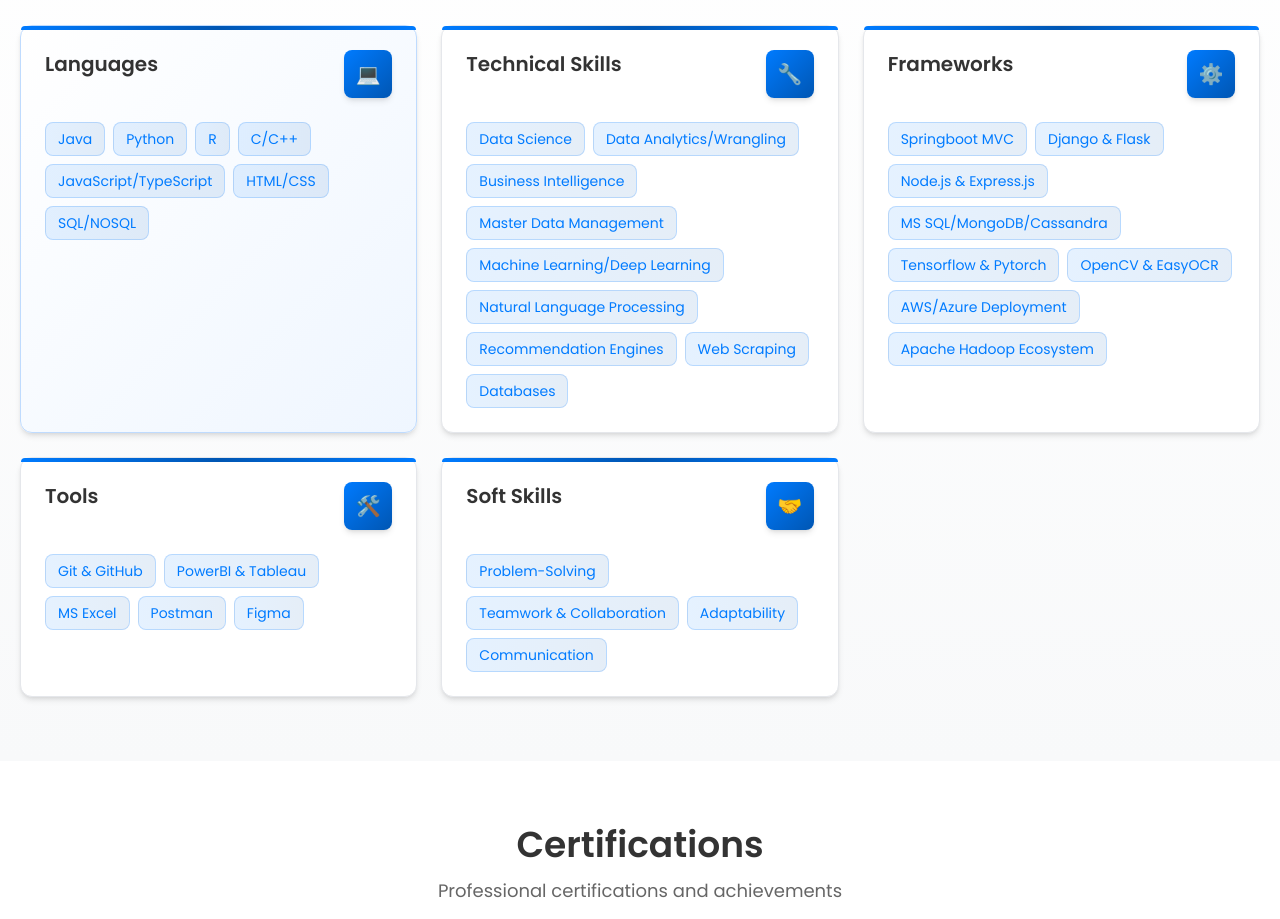
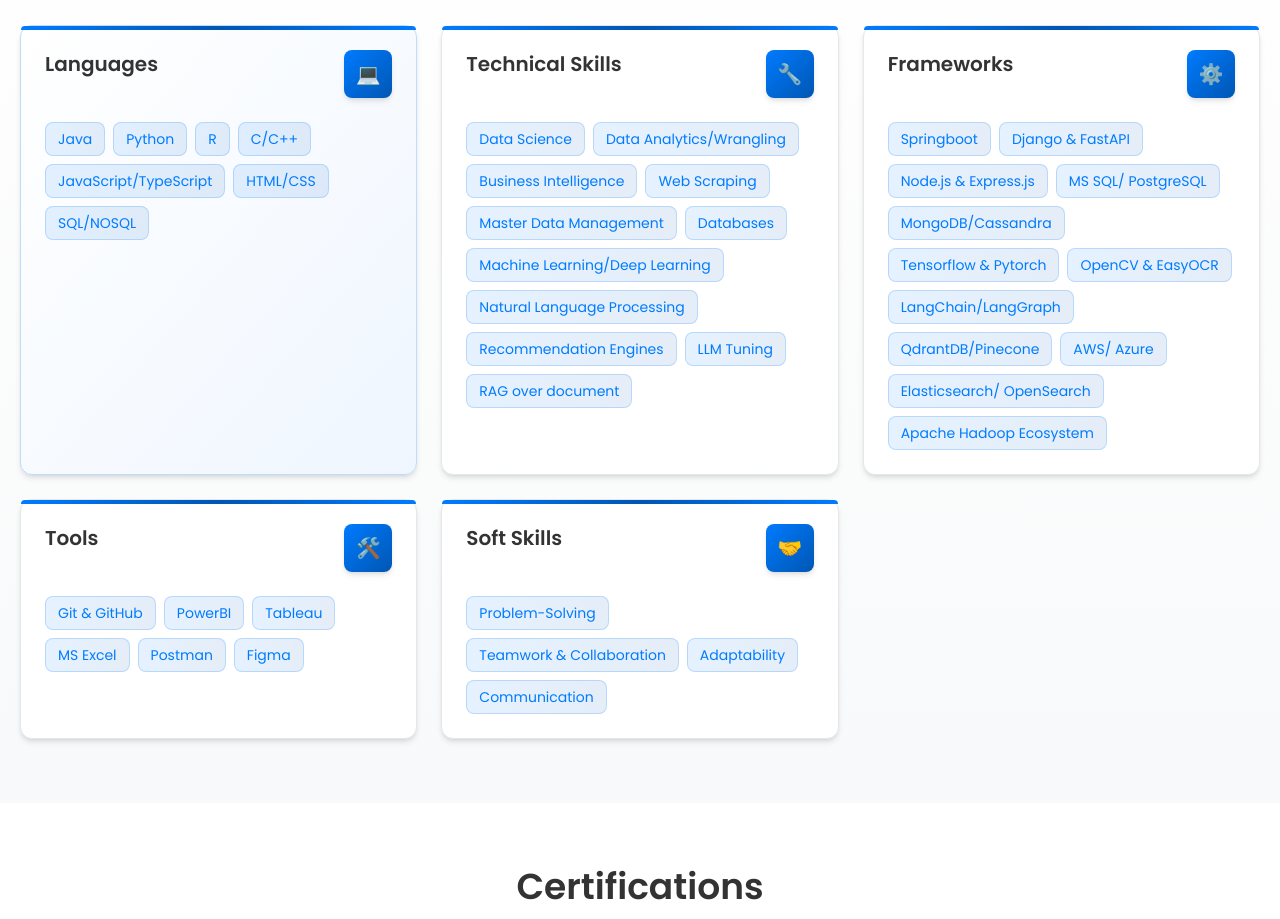
Before and after one commit to ShubhPundir/portfolio, a Next.js app in the folder frontend/: page /portfolio/ in a window 1280 px wide. Shown: the part 3660-4579 px from the top of the page. Built offline with nearby package versions, Linux system fonts and the light colour scheme.

Commit message:
dev: added more skills

```diff
--- a/frontend/src/app/_sections/Skills.tsx
+++ b/frontend/src/app/_sections/Skills.tsx
@@ -14,32 +14,38 @@
         "Data Science",
         "Data Analytics/Wrangling",
         "Business Intelligence",
+        "Web Scraping",
         "Master Data Management",
+        "Databases",
         "Machine Learning/Deep Learning",
         "Natural Language Processing",
         "Recommendation Engines",
-        "Web Scraping",
-        "Databases"
+        "LLM Tuning",
+        "RAG over document"
       ]
     },
     {
       title: "Frameworks",
       icon: "⚙️",
       items: [
-        "Springboot MVC",
-        "Django & Flask",
+        "Springboot",
+        "Django & FastAPI",
         "Node.js & Express.js",
-        "MS SQL/MongoDB/Cassandra",
+        "MS SQL/ PostgreSQL",
+        "MongoDB/Cassandra",
         "Tensorflow & Pytorch",
         "OpenCV & EasyOCR",
-        "AWS/Azure Deployment",
+        "LangChain/LangGraph",
+        "QdrantDB/Pinecone",
+        "AWS/ Azure",
+        "Elasticsearch/ OpenSearch",
         "Apache Hadoop Ecosystem"
       ]
     },
     {
       title: "Tools",
       icon: "🛠️",
-      items: ["Git & GitHub", "PowerBI & Tableau", "MS Excel", "Postman", "Figma"]
+      items: ["Git & GitHub", "PowerBI", "Tableau", "MS Excel", "Postman", "Figma"]
     },
     {
       title: "Soft Skills",
```
